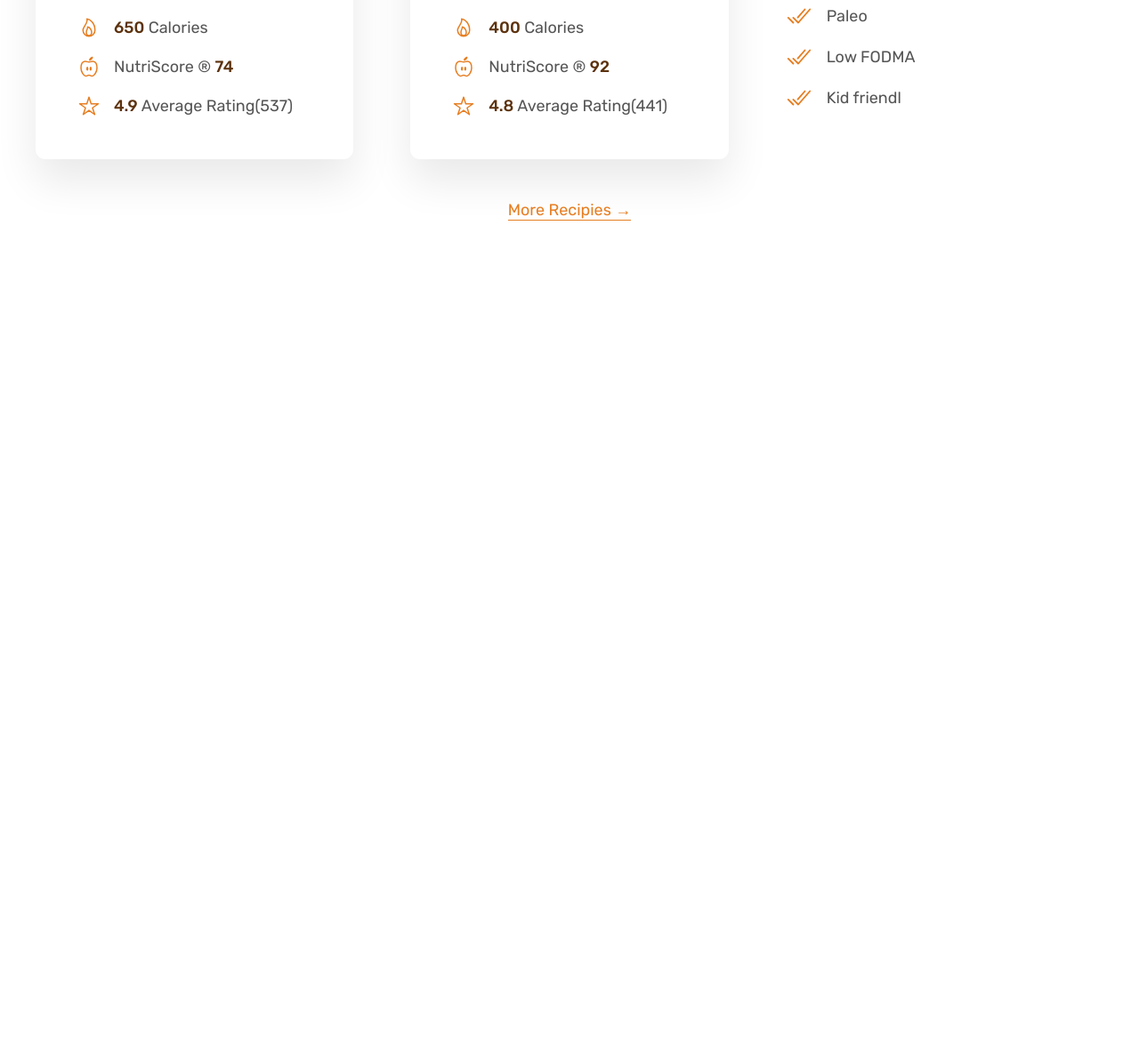
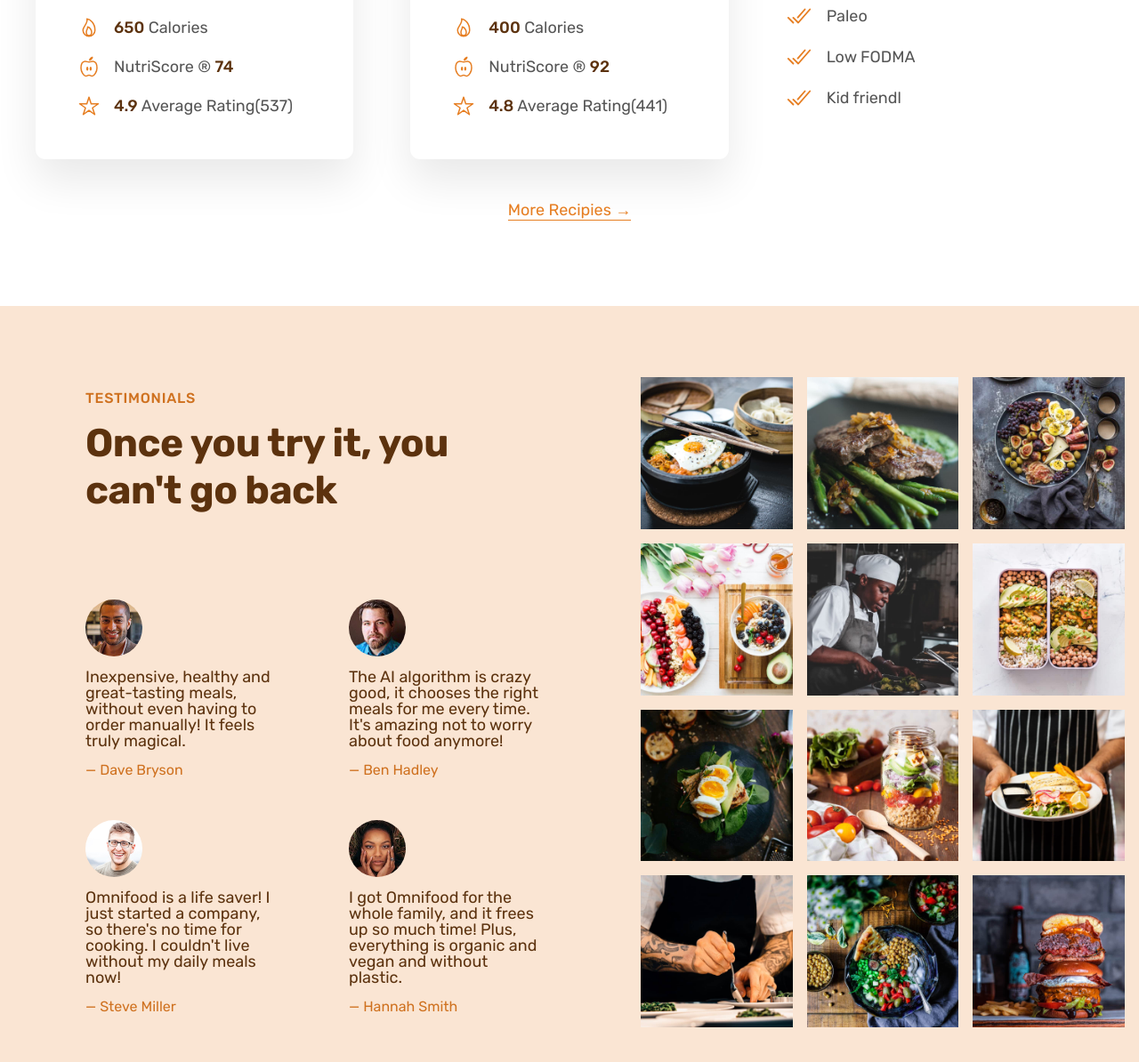
Before and after one commit to soumyaranjandas12/HTML-CSS-Practice-Projects, a plain HTML site: page Omnifood/index.html in a window 1280 px wide. Shown: the part 3107-4301 px from the top of the page at 89% size. Before the commit the page ends 3451 px from the top, so only its background shows below. Drawn offline with nearby package versions, Linux system fonts and the light colour scheme.

Commit message:
added the testimonial section

```diff
--- a/Omnifood/css/style.css
+++ b/Omnifood/css/style.css
@@ -303,3 +303,63 @@
   text-align: center;
   font-size: 1.8rem;
 }
+
+/************************************/
+/* Testimonials */
+/************************************/
+.section-testimonials {
+  background-color: #fae5d3;
+  display: grid;
+  grid-template-columns: 55fr 45fr;
+  align-items: center;
+}
+
+.testimonial-container {
+  padding: 9.6rem;
+}
+
+.testimonials {
+  display: grid;
+  grid-template-columns: 1fr 1fr;
+  row-gap: 4.8rem;
+  column-gap: 8rem;
+}
+
+.testimonial-img {
+  width: 6.4rem;
+  border-radius: 50%;
+  margin-bottom: 1.2rem;
+}
+
+.testimonial-text {
+  font-size: 1.8rem;
+  height: 1.8;
+  margin-bottom: 1.6rem;
+  color: #5c320e;
+}
+
+.testimonial-customer-name {
+  font-size: 1.6rem;
+  color: #cf711f;
+}
+
+.gallery-item img {
+  display: block;
+  width: 100%;
+  transition: all 0.3s;
+}
+
+.gallery {
+  display: grid;
+  grid-template-columns: repeat(3, 1fr);
+  gap: 1.6rem;
+  padding: 1.6rem;
+}
+
+.gallery img:hover {
+  transform: scale(1.1);
+}
+
+.gallery-item {
+  overflow: hidden;
+}
--- a/Omnifood/index.html
+++ b/Omnifood/index.html
@@ -296,5 +296,100 @@
         <a href="#" class="link">More Recipies &rarr;</a>
       </div>
     </section>
+    <section class="section-testimonials">
+      <div class="testimonial-container">
+        <span class="subheading">Testimonials</span>
+        <h2 class="heading-secondary">Once you try it, you can't go back</h2>
+
+        <div class="testimonials">
+          <figure class="testimonial">
+            <img
+              class="testimonial-img"
+              src="img/customers/dave.jpg"
+              alt="Photo of Dave Bryson"
+            />
+            <blockquote class="testimonial-text">
+              Inexpensive, healthy and great-tasting meals, without even having
+              to order manually! It feels truly magical.
+            </blockquote>
+            <span class="testimonial-customer-name">&mdash; Dave Bryson</span>
+          </figure>
+          <figure class="testimonial">
+            <img
+              class="testimonial-img"
+              src="img/customers/ben.jpg"
+              alt="Photo of Ben Hadley"
+            />
+            <blockquote class="testimonial-text">
+              The AI algorithm is crazy good, it chooses the right meals for me
+              every time. It's amazing not to worry about food anymore!
+            </blockquote>
+            <span class="testimonial-customer-name">&mdash; Ben Hadley</span>
+          </figure>
+          <figure class="testimonial">
+            <img
+              class="testimonial-img"
+              src="img/customers/steve.jpg"
+              alt="Photo of Steve Miller"
+            />
+            <blockquote class="testimonial-text">
+              Omnifood is a life saver! I just started a company, so there's no
+              time for cooking. I couldn't live without my daily meals now!
+            </blockquote>
+            <span class="testimonial-customer-name">&mdash; Steve Miller</span>
+          </figure>
+          <figure class="testimonial">
+            <img
+              class="testimonial-img"
+              src="img/customers/hannah.jpg"
+              alt="Photo of Hannah Smith"
+            />
+            <blockquote class="testimonial-text">
+              I got Omnifood for the whole family, and it frees up so much time!
+              Plus, everything is organic and vegan and without plastic.
+            </blockquote>
+            <span class="testimonial-customer-name">&mdash; Hannah Smith</span>
+          </figure>
+        </div>
+      </div>
+      <div class="gallery">
+        <figure class="gallery-item">
+          <img src="img/gallery/gallery-1.jpg" alt="image in gallery" />
+        </figure>
+        <figure class="gallery-item">
+          <img src="img/gallery/gallery-2.jpg" alt="image in gallery" />
+        </figure>
+        <figure class="gallery-item">
+          <img src="img/gallery/gallery-3.jpg" alt="image in gallery" />
+        </figure>
+        <figure class="gallery-item">
+          <img src="img/gallery/gallery-4.jpg" alt="image in gallery" />
+        </figure>
+        <figure class="gallery-item">
+          <img src="img/gallery/gallery-5.jpg" alt="image in gallery" />
+        </figure>
+        <figure class="gallery-item">
+          <img src="img/gallery/gallery-6.jpg" alt="image in gallery" />
+        </figure>
+        <figure class="gallery-item">
+          <img src="img/gallery/gallery-7.jpg" alt="image in gallery" />
+        </figure>
+        <figure class="gallery-item">
+          <img src="img/gallery/gallery-8.jpg" alt="image in gallery" />
+        </figure>
+        <figure class="gallery-item">
+          <img src="img/gallery/gallery-9.jpg" alt="image in gallery" />
+        </figure>
+        <figure class="gallery-item">
+          <img src="img/gallery/gallery-10.jpg" alt="image in gallery" />
+        </figure>
+        <figure class="gallery-item">
+          <img src="img/gallery/gallery-11.jpg" alt="image in gallery" />
+        </figure>
+        <figure class="gallery-item">
+          <img src="img/gallery/gallery-12.jpg" alt="image in gallery" />
+        </figure>
+      </div>
+    </section>
   </body>
 </html>
```
